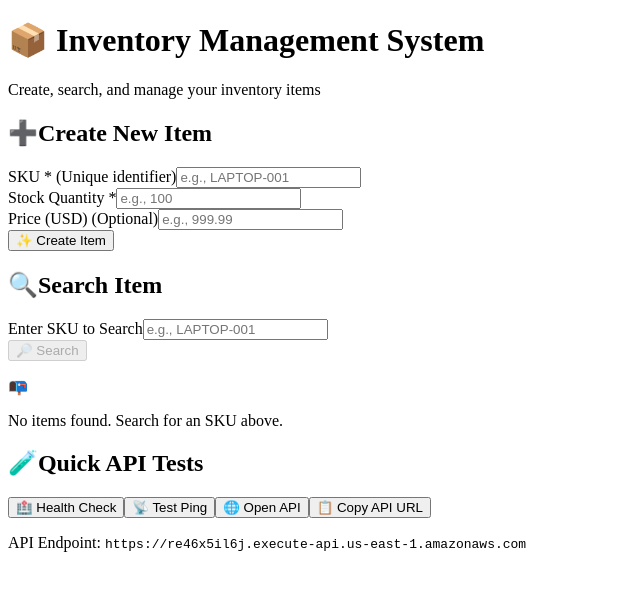
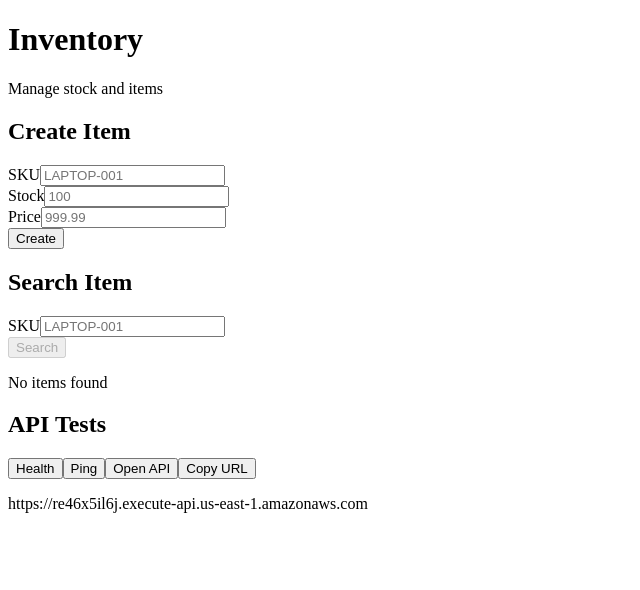
Before and after one commit to Yureshka02/CR-Client, a Next.js app: page /inventory in a window 1280 px wide. Shown: the top 590 px of the page, without its empty margins (0-640 px from the left). Built offline with nearby package versions, Linux system fonts and the light colour scheme.

Commit message:
UI: inventory page

```diff
--- a/app/inventory/page.tsx
+++ b/app/inventory/page.tsx
@@ -47,11 +47,10 @@ export default function InventoryPage() {
       const data = await response.json();
 
       if (response.ok) {
-        alert(`✅ Item ${data.sku} created successfully!`);
+        alert(`✓ Item ${data.sku} created`);
         setSku('');
         setStock('');
         setPrice('');
-        // Refresh the item if we're viewing it
         if (searchSku === sku) {
           await fetchItem(sku);
         }
@@ -120,8 +119,7 @@ export default function InventoryPage() {
       const data = await response.json();
 
       if (response.ok) {
-        alert(`✅ Reserved ${qty} units of ${itemSku}`);
-        // Refresh the item
+        alert(`✓ Reserved ${qty} units`);
         await fetchItem(itemSku);
       } else {
         setError(data.message || 'Failed to reserve stock');
@@ -134,193 +132,169 @@ export default function InventoryPage() {
   };
 
   return (
-    <main className="min-h-screen bg-gradient-to-br from-blue-50 to-indigo-100 p-8">
-      <div className="max-w-6xl mx-auto">
+    <main className="min-h-screen bg-white p-8">
+      <div className="max-w-5xl mx-auto">
         {/* Header */}
-        <div className="mb-8 text-center">
-          <h1 className="text-4xl font-bold text-gray-800 mb-2">
-            📦 Inventory Management System
+        <div className="mb-12 border-b border-gray-200 pb-6">
+          <h1 className="text-3xl font-light text-gray-900 tracking-tight">
+            Inventory
           </h1>
-          <p className="text-gray-600">
-            Create, search, and manage your inventory items
+          <p className="text-sm text-gray-500 mt-1">
+            Manage stock and items
           </p>
         </div>
 
-        <div className="grid md:grid-cols-2 gap-8">
+        <div className="grid md:grid-cols-2 gap-12">
           {/* Create Item Form */}
-          <div className="bg-white rounded-lg shadow-lg p-6">
-            <h2 className="text-2xl font-semibold text-gray-700 mb-4 flex items-center">
-              <span className="text-3xl mr-2">➕</span>
-              Create New Item
+          <div>
+            <h2 className="text-lg font-medium text-gray-900 mb-6">
+              Create Item
             </h2>
 
-            <form onSubmit={handleCreate} className="space-y-4">
+            <form onSubmit={handleCreate} className="space-y-5">
               <div>
-                <label className="block text-sm font-medium text-gray-700 mb-2">
-                  SKU * <span className="text-xs text-gray-500">(Unique identifier)</span>
+                <label className="block text-xs uppercase tracking-wide text-gray-600 mb-2">
+                  SKU
                 </label>
                 <input
                   type="text"
                   value={sku}
                   onChange={(e) => setSku(e.target.value.toUpperCase())}
-                  placeholder="e.g., LAPTOP-001"
+                  placeholder="LAPTOP-001"
                   required
-                  className="w-full px-4 py-2 border border-gray-300 rounded-lg focus:ring-2 focus:ring-blue-500 focus:border-transparent text-gray-900"
+                  className="w-full px-3 py-2 border border-gray-300 text-gray-900 text-sm focus:outline-none focus:border-gray-900 transition-colors"
                 />
               </div>
 
               <div>
-                <label className="block text-sm font-medium text-gray-700 mb-2">
-                  Stock Quantity *
+                <label className="block text-xs uppercase tracking-wide text-gray-600 mb-2">
+                  Stock
                 </label>
                 <input
                   type="number"
                   value={stock}
                   onChange={(e) => setStock(e.target.value)}
-                  placeholder="e.g., 100"
+                  placeholder="100"
                   required
                   min="0"
-                  className="w-full px-4 py-2 border border-gray-300 rounded-lg focus:ring-2 focus:ring-blue-500 focus:border-transparent text-gray-900"
+                  className="w-full px-3 py-2 border border-gray-300 text-gray-900 text-sm focus:outline-none focus:border-gray-900 transition-colors"
                 />
               </div>
 
               <div>
-                <label className="block text-sm font-medium text-gray-700 mb-2">
-                  Price (USD) <span className="text-xs text-gray-500">(Optional)</span>
+                <label className="block text-xs uppercase tracking-wide text-gray-600 mb-2">
+                  Price
                 </label>
                 <input
                   type="number"
                   value={price}
                   onChange={(e) => setPrice(e.target.value)}
-                  placeholder="e.g., 999.99"
+                  placeholder="999.99"
                   step="0.01"
                   min="0"
-                  className="w-full px-4 py-2 border border-gray-300 rounded-lg focus:ring-2 focus:ring-blue-500 focus:border-transparent text-gray-900"
+                  className="w-full px-3 py-2 border border-gray-300 text-gray-900 text-sm focus:outline-none focus:border-gray-900 transition-colors"
                 />
               </div>
 
               <button
                 type="submit"
                 disabled={loading}
-                className="w-full bg-blue-600 text-white py-3 rounded-lg font-semibold hover:bg-blue-700 disabled:bg-gray-400 transition-colors shadow-md hover:shadow-lg"
+                className="w-full bg-gray-900 text-white py-2.5 text-sm font-medium hover:bg-gray-800 disabled:bg-gray-300 disabled:text-gray-500 transition-colors"
               >
-                {loading ? '⏳ Creating...' : '✨ Create Item'}
+                {loading ? 'Creating...' : 'Create'}
               </button>
             </form>
           </div>
 
           {/* Search & View Items */}
-          <div className="bg-white rounded-lg shadow-lg p-6">
-            <h2 className="text-2xl font-semibold text-gray-700 mb-4 flex items-center">
-              <span className="text-3xl mr-2">🔍</span>
+          <div>
+            <h2 className="text-lg font-medium text-gray-900 mb-6">
               Search Item
             </h2>
 
-            <form onSubmit={handleSearch} className="space-y-4 mb-6">
+            <form onSubmit={handleSearch} className="space-y-5 mb-8">
               <div>
-                <label className="block text-sm font-medium text-gray-700 mb-2">
-                  Enter SKU to Search
+                <label className="block text-xs uppercase tracking-wide text-gray-600 mb-2">
+                  SKU
                 </label>
                 <input
                   type="text"
                   value={searchSku}
                   onChange={(e) => setSearchSku(e.target.value.toUpperCase())}
-                  placeholder="e.g., LAPTOP-001"
-                  className="w-full px-4 py-2 border border-gray-300 rounded-lg focus:ring-2 focus:ring-green-500 focus:border-transparent text-gray-900"
+                  placeholder="LAPTOP-001"
+                  className="w-full px-3 py-2 border border-gray-300 text-gray-900 text-sm focus:outline-none focus:border-gray-900 transition-colors"
                 />
               </div>
 
               <button
                 type="submit"
                 disabled={loading || !searchSku}
-                className="w-full bg-green-600 text-white py-3 rounded-lg font-semibold hover:bg-green-700 disabled:bg-gray-400 transition-colors shadow-md hover:shadow-lg"
+                className="w-full bg-gray-900 text-white py-2.5 text-sm font-medium hover:bg-gray-800 disabled:bg-gray-300 disabled:text-gray-500 transition-colors"
               >
-                {loading ? '⏳ Searching...' : '🔎 Search'}
+                {loading ? 'Searching...' : 'Search'}
               </button>
             </form>
 
             {/* Error Message */}
             {error && (
-              <div className="bg-red-50 border-l-4 border-red-500 text-red-700 px-4 py-3 rounded mb-4">
-                <p className="font-semibold">Error</p>
-                <p className="text-sm">{error}</p>
+              <div className="border-l-2 border-red-500 bg-red-50 px-4 py-3 mb-6">
+                <p className="text-xs text-red-800">{error}</p>
               </div>
             )}
 
             {/* Display Items */}
             {items.length > 0 && (
-              <div className="space-y-4">
-                <h3 className="text-lg font-semibold text-gray-700 mb-3">
-                  Search Results
-                </h3>
+              <div className="space-y-6">
                 {items.map((item) => (
                   <div
                     key={item.sku}
-                    className="border-2 border-gray-200 rounded-lg p-5 bg-gradient-to-br from-white to-gray-50 hover:shadow-lg transition-shadow"
+                    className="border border-gray-200 p-5"
                   >
                     <div className="flex justify-between items-start mb-4">
                       <div>
-                        <h3 className="text-xl font-bold text-gray-800">
+                        <h3 className="text-base font-medium text-gray-900">
                           {item.sku}
                         </h3>
                         <p className="text-xs text-gray-500 mt-1">
                           {item.updatedAt && (
                             <>
-                              Last updated: {new Date(item.updatedAt).toLocaleDateString()} at{' '}
-                              {new Date(item.updatedAt).toLocaleTimeString()}
+                              {new Date(item.updatedAt).toLocaleDateString()}
                             </>
                           )}
                         </p>
                       </div>
-                      <span
-                        className={`px-4 py-2 rounded-full text-sm font-bold shadow-md ${
-                          item.stock > 50
-                            ? 'bg-green-100 text-green-800 border-2 border-green-300'
-                            : item.stock > 10
-                            ? 'bg-yellow-100 text-yellow-800 border-2 border-yellow-300'
-                            : 'bg-red-100 text-red-800 border-2 border-red-300'
-                        }`}
-                      >
-                        {item.stock} in stock
+                      <span className="text-xs font-medium text-gray-600">
+                        {item.stock} units
                       </span>
                     </div>
 
-                    <div className="grid grid-cols-2 gap-4 mb-4 bg-gray-100 p-4 rounded-lg">
-                      <div>
-                        <p className="text-xs text-gray-600 uppercase font-semibold">Stock Level</p>
-                        <p className="text-2xl font-bold text-gray-800 mt-1">
-                          {item.stock} units
+                    {item.price && (
+                      <div className="mb-4">
+                        <p className="text-2xl font-light text-gray-900">
+                          ${item.price.toFixed(2)}
                         </p>
                       </div>
-                      {item.price && (
-                        <div>
-                          <p className="text-xs text-gray-600 uppercase font-semibold">Unit Price</p>
-                          <p className="text-2xl font-bold text-gray-800 mt-1">
-                            ${item.price.toFixed(2)}
-                          </p>
-                        </div>
-                      )}
-                    </div>
+                    )}
 
-                    <div className="flex gap-3">
+                    <div className="flex gap-2">
                       <button
                         onClick={() => handleReserve(item.sku, 1)}
                         disabled={loading || item.stock === 0}
-                        className="flex-1 bg-orange-500 text-white py-2 px-4 rounded-lg font-semibold hover:bg-orange-600 disabled:bg-gray-400 transition-colors shadow-md"
+                        className="flex-1 border border-gray-300 text-gray-900 py-2 text-xs font-medium hover:bg-gray-50 disabled:bg-gray-100 disabled:text-gray-400 transition-colors"
                       >
                         Reserve 1
                       </button>
                       <button
                         onClick={() => handleReserve(item.sku, 5)}
                         disabled={loading || item.stock < 5}
-                        className="flex-1 bg-orange-600 text-white py-2 px-4 rounded-lg font-semibold hover:bg-orange-700 disabled:bg-gray-400 transition-colors shadow-md"
+                        className="flex-1 border border-gray-300 text-gray-900 py-2 text-xs font-medium hover:bg-gray-50 disabled:bg-gray-100 disabled:text-gray-400 transition-colors"
                       >
                         Reserve 5
                       </button>
                       <button
                         onClick={() => handleReserve(item.sku, 10)}
                         disabled={loading || item.stock < 10}
-                        className="flex-1 bg-orange-700 text-white py-2 px-4 rounded-lg font-semibold hover:bg-orange-800 disabled:bg-gray-400 transition-colors shadow-md"
+                        className="flex-1 border border-gray-300 text-gray-900 py-2 text-xs font-medium hover:bg-gray-50 disabled:bg-gray-100 disabled:text-gray-400 transition-colors"
                       >
                         Reserve 10
                       </button>
@@ -331,34 +305,32 @@ export default function InventoryPage() {
             )}
 
             {items.length === 0 && !error && !loading && (
-              <div className="text-center py-8 text-gray-400">
-                <p className="text-4xl mb-2">📭</p>
-                <p>No items found. Search for an SKU above.</p>
+              <div className="text-center py-12 text-gray-400">
+                <p className="text-sm">No items found</p>
               </div>
             )}
           </div>
         </div>
 
         {/* Quick Stats & Test Section */}
-        <div className="mt-8 bg-white rounded-lg shadow-lg p-6">
-          <h2 className="text-2xl font-semibold text-gray-700 mb-4 flex items-center">
-            <span className="text-3xl mr-2">🧪</span>
-            Quick API Tests
+        <div className="mt-16 pt-8 border-t border-gray-200">
+          <h2 className="text-lg font-medium text-gray-900 mb-6">
+            API Tests
           </h2>
-          <div className="grid md:grid-cols-4 gap-4">
+          <div className="grid md:grid-cols-4 gap-3">
             <button
               onClick={async () => {
                 try {
                   const response = await fetch(`${API_URL}/inventory/health`);
                   const data = await response.json();
-                  alert('✅ Health Check:\n\n' + JSON.stringify(data, null, 2));
+                  alert('✓ Health Check:\n\n' + JSON.stringify(data, null, 2));
                 } catch (err) {
-                  alert('❌ Error: ' + err);
+                  alert('✗ Error: ' + err);
                 }
               }}
-              className="bg-purple-600 text-white py-3 rounded-lg font-semibold hover:bg-purple-700 transition-colors shadow-md hover:shadow-lg"
+              className="border border-gray-300 text-gray-900 py-2 text-xs font-medium hover:bg-gray-50 transition-colors"
             >
-              🏥 Health Check
+              Health
             </button>
             <button
               onClick={async () => {
@@ -369,38 +341,38 @@ export default function InventoryPage() {
                     body: JSON.stringify({ test: 'ping' }),
                   });
                   const data = await response.json();
-                  alert('✅ Ping Response:\n\n' + JSON.stringify(data, null, 2));
+                  alert('✓ Ping:\n\n' + JSON.stringify(data, null, 2));
                 } catch (err) {
-                  alert('❌ Error: ' + err);
+                  alert('✗ Error: ' + err);
                 }
               }}
-              className="bg-purple-600 text-white py-3 rounded-lg font-semibold hover:bg-purple-700 transition-colors shadow-md hover:shadow-lg"
+              className="border border-gray-300 text-gray-900 py-2 text-xs font-medium hover:bg-gray-50 transition-colors"
             >
-              📡 Test Ping
+              Ping
             </button>
             <button
               onClick={() => {
                 window.open(`${API_URL}/inventory/health`, '_blank');
               }}
-              className="bg-purple-600 text-white py-3 rounded-lg font-semibold hover:bg-purple-700 transition-colors shadow-md hover:shadow-lg"
+              className="border border-gray-300 text-gray-900 py-2 text-xs font-medium hover:bg-gray-50 transition-colors"
             >
-              🌐 Open API
+              Open API
             </button>
             <button
               onClick={() => {
                 navigator.clipboard.writeText(API_URL);
-                alert('✅ API URL copied to clipboard!');
+                alert('✓ Copied');
               }}
-              className="bg-purple-600 text-white py-3 rounded-lg font-semibold hover:bg-purple-700 transition-colors shadow-md hover:shadow-lg"
+              className="border border-gray-300 text-gray-900 py-2 text-xs font-medium hover:bg-gray-50 transition-colors"
             >
-              📋 Copy API URL
+              Copy URL
             </button>
           </div>
         </div>
 
         {/* Footer Info */}
-        <div className="mt-8 text-center text-gray-500 text-sm">
-          <p>API Endpoint: <code className="bg-gray-200 px-2 py-1 rounded">{API_URL}</code></p>
+        <div className="mt-8 text-center text-xs text-gray-400">
+          <p>{API_URL}</p>
         </div>
       </div>
     </main>
```
